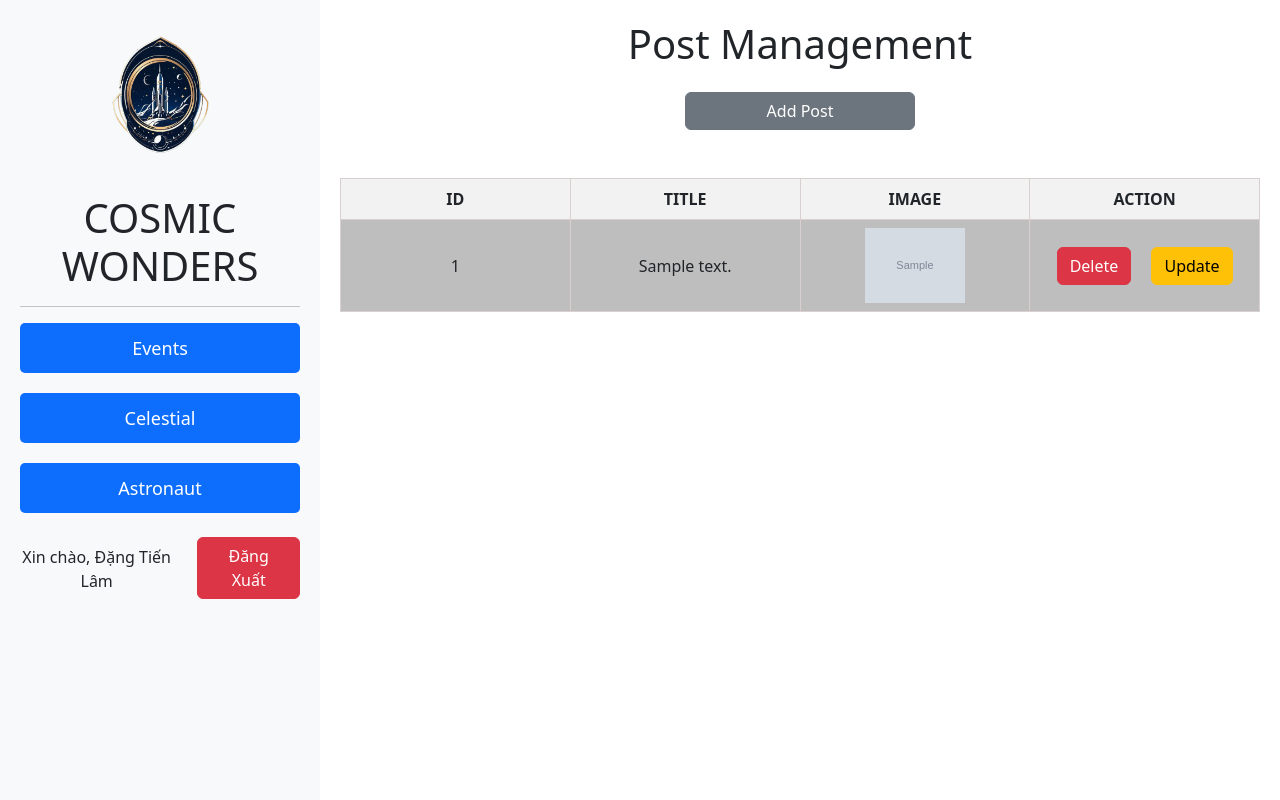
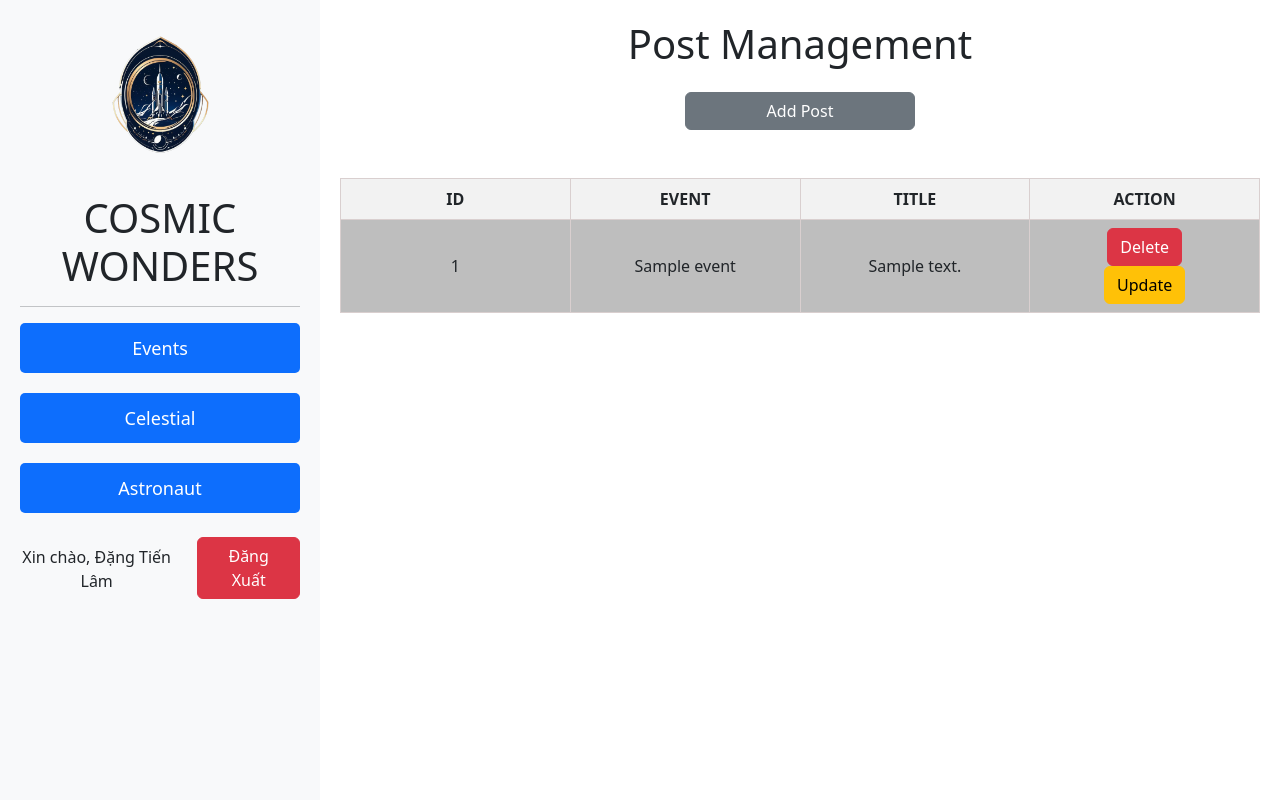
Before and after one commit to nguyentienlam14/CosmicWonders, a PHP site: page /admin/admin.php in a window 1280 px wide, after a click on "Events". Run offline with PHP 8.4, Linux system fonts and the light colour scheme; tables that the repository leaves empty or names only in its code hold one stand-in row (values such as "Sample post"); grey boxes marked "Sample" are stand-in pictures; some libraries are stand-ins or nearby versions; some web fonts are replaced.

Commit message:
dep keng

```diff
--- a/admin/admin.php
+++ b/admin/admin.php
@@ -55,7 +55,8 @@
             <div class="edit-form-container w-50 p-2" id="editFormContainer">
                 <h2>Edit Post</h2>
                 <button type="button" class="btn btn-danger btncl" onclick="closeForm()">X</button>
-                <form id="editForm" action="admin.php" method="post" onsubmit="confirmUpdate(event)">
+                <form id="editForm" action="admin.php" method="POST" onsubmit="confirmUpdate(event)">
+
                     <div class="mb-3 mt-3">
                         <label for="editID" class="form-label">ID:</label>
                         <input type="text" id="editID" name="editID" class="form-control w-50 p-2 mx-auto">
@@ -75,12 +76,10 @@
 
 
 
+
+
             <!-- Content Area -->
             <div class="content col-12 col-md-9">
-                <div id="planet-simulation" class="hidden">
-
-                </div>
-
 
                 <?php
                 // Kết nối tới MySQL
@@ -96,47 +95,74 @@
                 }
 
                 if ($_SERVER["REQUEST_METHOD"] == "POST") {
+
+                    if (isset($_POST["form_action"])) {
+                        $form_action = $_POST["form_action"];
+
+                        // THÊM BÀI VIẾT HOẶC SỰ KIỆN MỚI
+                        if ($form_action == "insert") {
+                            // Thêm sự kiện mới hoặc lấy ID sự kiện đã chọn
+                            if (isset($_POST["event_title"]) && !empty($_POST["event_title"]) && isset($_POST["event_sub_text"])) {
+                                // Thêm sự kiện mới
+                                $event_title = $_POST['event_title'];
+                                $event_sub_text = $_POST['event_sub_text'];
+                                $event_image = null;
+
+                                // Kiểm tra file ảnh cho sự kiện mới
+                                if (isset($_FILES['event_img']) && $_FILES['event_img']['error'] == 0) {
+                                    $target_dir = "uploads/";
+                                    $event_image = $target_dir . basename($_FILES["event_img"]["name"]);
+
+                                    // Di chuyển file vào thư mục uploads
+                                    if (!move_uploaded_file($_FILES["event_img"]["tmp_name"], $event_image)) {
+                                        throw new Exception("Lỗi khi upload ảnh sự kiện.");
+                                    }
+                                }
+
+                                // Thêm sự kiện mới vào bảng Event
+                                $stmtEvent = $conn->prepare("INSERT INTO event (Event_title, Event_sub_text, Img_url) VALUES (:event_title, :event_sub_text, :img_url)");
+                                $stmtEvent->bindParam(':event_title', $event_title);
+                                $stmtEvent->bindParam(':event_sub_text', $event_sub_text);
+                                $stmtEvent->bindParam(':img_url', $event_image);
+                                $stmtEvent->execute();
+
+                                // Lấy ID của Event vừa được chèn
+                                $event_id = $conn->lastInsertId();
+                            } else {
+                                // Nếu không có sự kiện mới, lấy ID sự kiện đã chọn
+                                if (isset($_POST["event_id"]) && !empty($_POST["event_id"])) {
+                                    $event_id = $_POST["event_id"];
+                                } else {
+                                    throw new Exception("Chưa chọn sự kiện.");
+                                }
+                            }
+
+                            // Thêm bài viết chi tiết
                             if (isset($_POST["header"]) && isset($_POST["section_content"])) {
                                 $header = $_POST['header'];
                                 $sub_text = $_POST['section_content'];
+                                $post_image = null;
 
-                        // Kiểm tra file ảnh có tồn tại và không có lỗi
+                                // Kiểm tra file ảnh cho bài viết chi tiết
                                 if (isset($_FILES['img']) && $_FILES['img']['error'] == 0) {
-                            $target_dir = "uploads/"; // Đường dẫn đến thư mục chứa file
-                            $target_file = $target_dir . basename($_FILES["img"]["name"]); // Tên file
+                                    $target_dir = "uploads/";
+                                    $post_image = $target_dir . basename($_FILES["img"]["name"]);
 
-                            // Kiểm tra và di chuyển file vào thư mục uploads
-                            if (move_uploaded_file($_FILES["img"]["tmp_name"], $target_file)) {
-                                // Chèn dữ liệu vào database bao gồm đường dẫn file ảnh
-                                $stmt = $conn->prepare("INSERT INTO event_detail (Event_detail_title, Event_detail_sub, Event_detail_img) VALUES (:header, :sub_text, :image_path)");
-                                $stmt->bindParam(':header', $header);
-                                $stmt->bindParam(':sub_text', $sub_text);
-                                $stmt->bindParam(':image_path', $target_file); // Lưu đường dẫn file
+                                    // Di chuyển file vào thư mục uploads
+                                    if (!move_uploaded_file($_FILES["img"]["tmp_name"], $post_image)) {
+                                        throw new Exception("Lỗi khi upload file bài viết.");
+                                    }
+                                }
 
-                                if ($stmt->execute()) {
-                                    echo "<script>
-                                        Swal.fire({
-                                            title: 'Post thành công!',
-                                            icon: 'success',
-                                            confirmButtonText: 'OK'
-                                        }).then((result) => {
-                                            if (result.isConfirmed) {
-                                                localStorage.setItem('showEvents', true);
-                                                window.location.href = 'admin.php';
-                                            }
-                                        });
-                                        </script>";
-                                }
-                            } else {
-                                echo "Lỗi khi upload file.";
-                            }
-                        } else {
-                            // Nếu không có file ảnh, chèn dữ liệu mà không có ảnh
-                            $stmt = $conn->prepare("INSERT INTO event_detail (Event_detail_title, Event_detail_sub) VALUES (:header, :sub_text)");
-                            $stmt->bindParam(':header', $header);
-                            $stmt->bindParam(':sub_text', $sub_text);
+                                // Chèn dữ liệu vào bảng Event_detail
+                                $stmtDetail = $conn->prepare("INSERT INTO event_detail (Event_detail_title, Event_detail_sub, Event_detail_img, Event_ID) VALUES (:header, :sub_text, :image_path, :event_id)");
+                                $stmtDetail->bindParam(':header', $header);
+                                $stmtDetail->bindParam(':sub_text', $sub_text);
+                                $stmtDetail->bindParam(':image_path', $post_image);
+                                $stmtDetail->bindParam(':event_id', $event_id);
 
-                            if ($stmt->execute()) {
+                                if ($stmtDetail->execute()) {
+
                                     echo "<script>
                         Swal.fire({
                             title: 'Post thành công!',
@@ -150,14 +176,17 @@
                         });
                         </script>";
                                 } else {
-                                echo "Lỗi khi thêm dữ liệu.";
+                                    throw new Exception("Lỗi khi chèn vào bảng event_detail.");
+                                }
+                            } else {
+                                throw new Exception("Chưa nhập đầy đủ tiêu đề và nội dung.");
                             }
                         }
                     } else if (isset($_POST["delete"])) {
 
                         $id = $_POST["delete"];
 
-                        $stmt = $conn->prepare("DELETE FROM event_detail WHERE Event_detail_title = :del");
+                        $stmt = $conn->prepare("DELETE FROM event_detail WHERE Event_detail_ID = :del");
                         $stmt->bindParam(':del', $id);
                         if ($stmt->execute()) {
                             echo "
@@ -217,51 +246,80 @@
                             <table>
                                 <tr>
                                     <th>ID</th>
+                                    <th>EVENT</th>
                                     <th>TITLE</th>
-                                    <th>IMAGE</th>
                                     <th>ACTION</th>
                                 </tr>
 
                                 <?php
                                 // Truy vấn dữ liệu từ bảng Event hoặc Post
-                                $result = $conn->prepare("SELECT Event_detail_ID, Event_detail_title, Event_detail_sub, Event_detail_img FROM event_detail");
+                                $result = $conn->prepare("SELECT Event_detail_ID, Event_detail_title, Event_detail_sub, Event_title FROM event JOIN event_detail ON event.Event_ID = event_detail.Event_ID");
                                 $result->execute();
 
                                 // Hiển thị dữ liệu ra bảng
                                 while ($row = $result->fetch(PDO::FETCH_ASSOC)) {
                                     echo "<tr>";
                                     echo "<td>" . htmlspecialchars($row["Event_detail_ID"]) . "</td>";
+                                    echo "<td>" . htmlspecialchars($row["Event_title"]) . "</td>";
                                     echo "<td>" . htmlspecialchars($row["Event_detail_title"]) . "</td>";
-                                    echo "<td><img src='" . htmlspecialchars($row["Event_detail_img"]) . "' style='max-width: 100px; max-height: 100px;'></td>";
                                     echo "<td>
-                                            <button class='btn btn-danger mx-2' type='button' onclick='deletePost(\"" . addslashes(htmlspecialchars($row['Event_detail_title'])) . "\")'>Delete</button>
-                                            <button class='btn btn-warning mx-2' type='button' onclick='editPost(\"" . addslashes(htmlspecialchars($row['Event_detail_ID'])) . "\", \"" . addslashes(htmlspecialchars($row['Event_detail_sub'])) . "\", \"" . addslashes(htmlspecialchars($row['Event_detail_title'])) . "\")'>Update</button>
+                                            <button class='btn btn-danger mx-3' type='button' onclick='deletePost(\"" . addslashes(htmlspecialchars($row['Event_detail_ID'])) . "\")'>Delete</button>
+                                            <button class='btn btn-warning mx-3' type='button' onclick='editPost(\"" . addslashes(htmlspecialchars($row['Event_detail_ID'])) . "\", \"" . addslashes(htmlspecialchars($row['Event_detail_sub'])) . "\", \"" . addslashes(htmlspecialchars($row['Event_detail_title'])) . "\")'>Update</button>
                                          </td>";
                                     echo "</tr>";
                                 }
                                 ?>
 
+
                             </table>
                         </div>
                     </div>
 
+                    <?php
+                    // Kết nối đến cơ sở dữ liệu và lấy danh sách các sự kiện
+                    $stmt = $conn->prepare("SELECT Event_ID, Event_title FROM event");
+                    $stmt->execute();
+                    $events = $stmt->fetchAll(PDO::FETCH_ASSOC);
+                    ?>
+
                     <div id="add">
-                        <h1 class="text-center">ADD POST</h1>
-                        <button type="submit" class="btn btn-danger back" onclick="back()">Back</button>
+                        <h1 class="text-center">ADD EVENT AND POST</h1>
+                        <button type="button" class="btn btn-danger back" onclick="back()">Back</button>
+
+                        <!-- Form insert -->
                         <form action="admin.php" method="POST" enctype="multipart/form-data" class="mt-4">
-                            <!-- <h4>TITLE</h4>
-                        <input type="text" name="section_title" id="section_title" class="form-control w-75 m-auto mb-3" required>
 
-                        <h4>SUB</h4>
-                        <input type="text" name="section_sub" id="section_sub" class="form-control w-75 m-auto mb-3" required> -->
+                            <input type="hidden" name="form_action" value="insert">
 
+                            <!-- Thêm sự kiện mới (nếu cần) -->
+                            <h4>THÊM SỰ KIỆN MỚI</h4>
+                            <input type="text" name="event_title" id="event_title" class="form-control w-75 m-auto mb-3" placeholder="Event Title">
+
+                            <textarea name="event_sub_text" id="event_sub_text" class="form-control w-75 m-auto mb-3" placeholder="Event Sub Text" rows="2"></textarea>
+
+                            <!-- Trường ảnh cho sự kiện mới -->
+                            <h4>ẢNH CHO SỰ KIỆN MỚI</h4>
+                            <input type="file" name="event_img" id="event_img" class="form-control w-75 m-auto mb-3">
+
+                            <!-- Dropdown để chọn sự kiện có sẵn -->
+                            <h4>CHỌN SỰ KIỆN CÓ SẴN ĐỂ THÊM BÀI VIẾT</h4>
+                            <select name="event_id" class="form-control w-75 m-auto mb-3">
+                                <option value="">Chọn sự kiện</option>
+                                <?php foreach ($events as $event): ?>
+                                    <option value="<?= $event['Event_ID'] ?>"><?= htmlspecialchars($event['Event_title']) ?></option>
+                                <?php endforeach; ?>
+                            </select>
+
+                            <!-- Title Detail cho Event Detail -->
                             <h4>TITLE DETAIL</h4>
-                            <input type="text" name="header" id="header" class="form-control w-75 m-auto mb-3" required>
+                            <input type="text" name="header" id="header" class="form-control w-75 m-auto mb-3">
 
+                            <!-- Sub Text cho Event Detail -->
                             <h4>SUB TEXT</h4>
-                            <textarea name="section_content" id="section_content" class="form-control w-75 m-auto mb-3" rows="4" required></textarea>
+                            <textarea name="section_content" id="section_content" class="form-control w-75 m-auto mb-3" rows="4"></textarea>
 
-                            <h4>IMAGE</h4>
+                            <!-- Image cho Event Detail -->
+                            <h4>IMAGE FOR POST</h4>
                             <input type="file" name="img" id="img" class="form-control w-75 m-auto mb-3">
 
                             <div class="mt-5 d-flex justify-content-center">
@@ -269,6 +327,7 @@
                             </div>
                         </form>
                     </div>
+
                 </div>
 
 
@@ -282,10 +341,6 @@
                     <p>Add new posts related to Astronauts here.</p>
                 </div>
 
-                <div id="cosmic-technology" class="hidden">
-                    <h2>Cosmic Technology</h2>
-                    <p>Add new posts related to Cosmic Technology here.</p>
-                </div>
             </div>
         </div>
 
```
Also changed, not shown: admin/admin.js (+4 -3 lines). Lines whose indentation alone changed are shown as unchanged.
